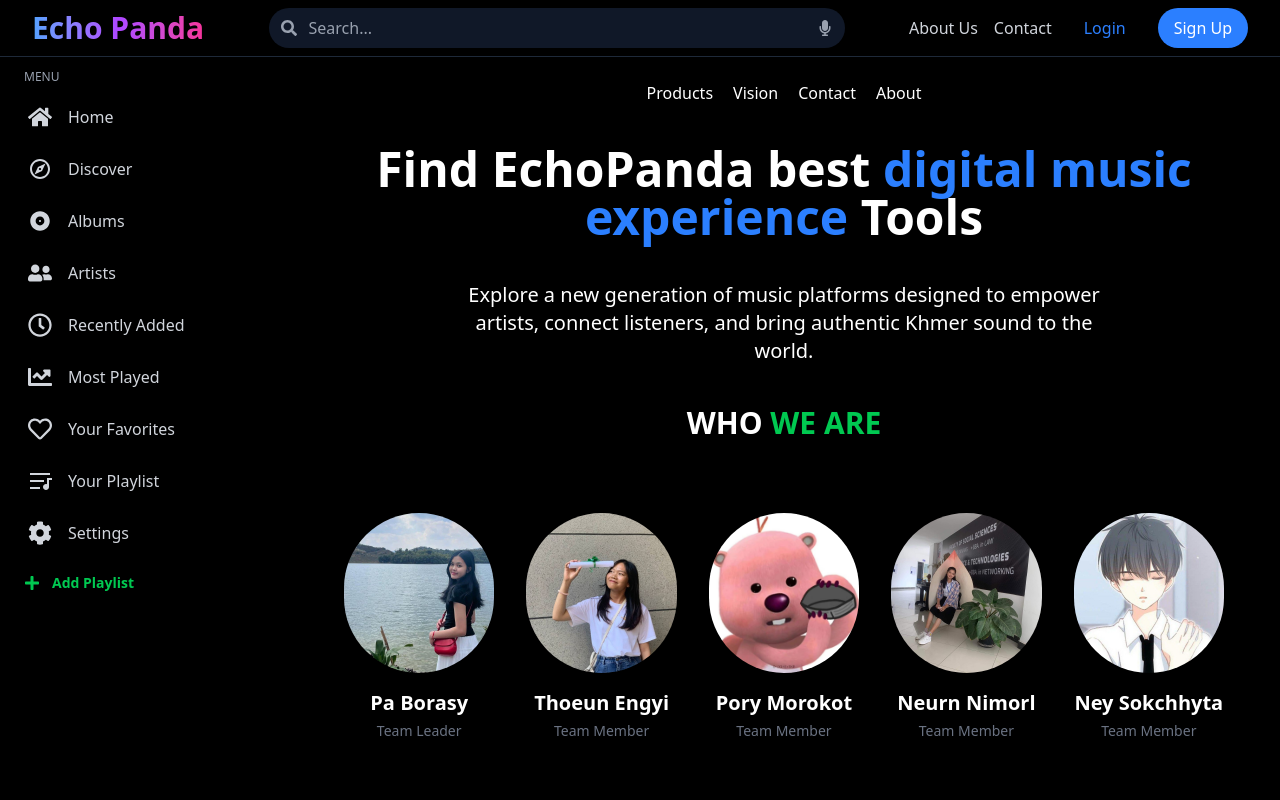
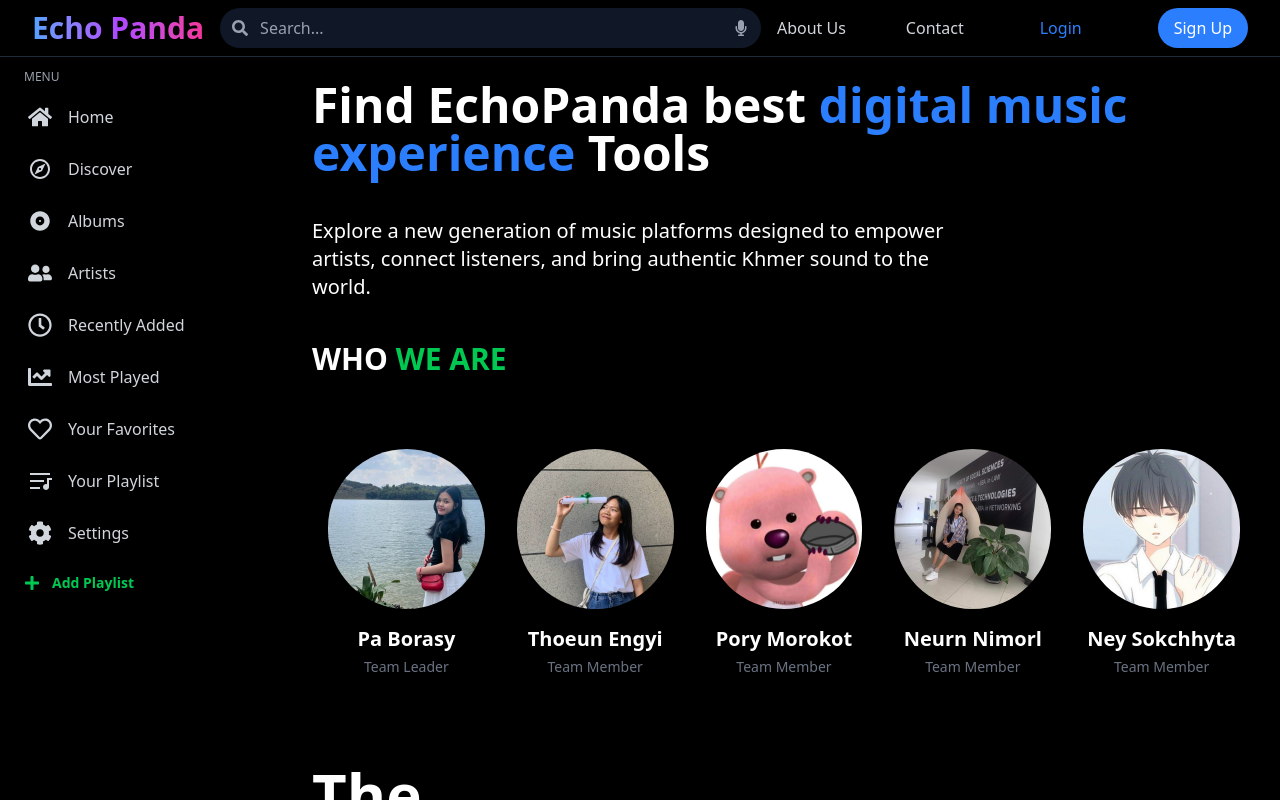
Before and after one commit to EchoPandas/web-echo-panda-front-end, a React (Vite) app: page /aboutUs in a window 1280 px wide. Built offline with nearby package versions, Linux system fonts and the light colour scheme.

Commit message:
link footer to the pages, add more space between component in nav bar, fix weight in about us

```diff
--- a/src/layouts/MainLayout.tsx
+++ b/src/layouts/MainLayout.tsx
@@ -1,11 +1,9 @@
 import React from 'react';
 import { Outlet } from 'react-router-dom';
-import NavBar from '../components/NavBar';
 
 const MainLayout: React.FC = () => {
   return (
     <div>
-      <NavBar />
       <Outlet />
     </div>
   );
--- a/src/pages/AboutUs.tsx
+++ b/src/pages/AboutUs.tsx
@@ -75,14 +75,7 @@ const AboutUs: React.FC = () => {
 
   return (
     <>
-      <div className="flex flex-col items-center text-center min-h-screen px-4">
-        {/* Navigation / Menu */}
-        <ul className="flex flex-row gap-5 justify-center mb-10">
-          <li>Products</li>
-          <li>Vision</li>
-          <li>Contact</li>
-          <li>About</li>
-        </ul>
+      <div className="flex flex-col min-h-screen w-full">
 
         {/* Hero Text */}
         <p className="font-bold text-3xl md:text-5xl mb-6">
--- a/src/pages/NavBar.tsx
+++ b/src/pages/NavBar.tsx
@@ -97,11 +97,11 @@ const NavBar: React.FC<NavBarProps> = ({ isLightMode, setIsLightMode }) => {
       </div>
 
       {/* Desktop Menu */}
-      <div className="hidden md:flex items-center space-x-4">
+      <div className="hidden md:flex items-center space-x-15">
         <NavLink to="/AboutUs" className={linkTextColor}>
           About Us
         </NavLink>
-        <NavLink to="/contact-us" className={linkTextColor}>
+        <NavLink to="/ContactUs" className={linkTextColor}>
           Contact
         </NavLink>
 
@@ -171,7 +171,7 @@ const NavBar: React.FC<NavBarProps> = ({ isLightMode, setIsLightMode }) => {
             </NavLink>
 
             <NavLink
-              to="/contact-us"
+              to="/ContactUs"
               className="dropdown-item"
               onClick={() => setIsMobileMenuOpen(false)}
             >
--- a/src/pages/home/AppFooter.tsx
+++ b/src/pages/home/AppFooter.tsx
@@ -1,5 +1,7 @@
 import React from "react";
 import { FaFacebook, FaInstagram, FaYoutube, FaTiktok, FaTwitter } from "react-icons/fa";
+import { Link } from "react-router-dom";
+
 
 interface Props {
   isLightMode: boolean;
@@ -29,36 +31,46 @@ const AppFooter: React.FC<Props> = ({ isLightMode }) => {
 
         {/* Melodies */}
           <div>
-          <h3 className={`font-semibold text-lg mb-3 border-b border-gray-600 w-fit ${textColor}`}>Melodies</h3>
+            <h3 className={`font-semibold text-lg mb-3 border-b border-gray-600 w-fit ${textColor}`}>
+              Melodies
+            </h3>
             <ul className="space-y-1 text-sm">
-            <li><a className={linkColor}>Songs</a></li>
-            <li><a className={linkColor}>Radio</a></li>
-            <li><a className={linkColor}>Podcast</a></li>
+              <li><Link to="/" className={linkColor}>Songs</Link></li>
+              <li><Link to="/radio" className={linkColor}>Radio</Link></li>
+              <li><Link to="/podcast" className={linkColor}>Podcast</Link></li>
             </ul>
           </div>
 
+
+
         {/* Access */}
         <div>
-          <h3 className={`font-semibold text-lg mb-3 border-b border-gray-600 w-fit ${textColor}`}>Access</h3>
+          <h3 className={`font-semibold text-lg mb-3 border-b border-gray-600 w-fit ${textColor}`}>
+            Access
+          </h3>
           <ul className="space-y-1 text-sm">
-            <li><a className={linkColor}>Explore</a></li>
-            <li><a className={linkColor}>Artists</a></li>
-            <li><a className={linkColor}>Playlists</a></li>
-            <li><a className={linkColor}>Albums</a></li>
-            <li><a className={linkColor}>Trending</a></li>
+            <li><Link to="/Discover" className={linkColor}>Explore</Link></li>
+            <li><Link to="/artist" className={linkColor}>Artists</Link></li>
+            <li><Link to="/playlist" className={linkColor}>Playlists</Link></li>
+            <li><Link to="/albums" className={linkColor}>Albums</Link></li>
+            <li><Link to="/most-played" className={linkColor}>Trending</Link></li>
           </ul>
         </div>
 
+
         {/* Contact */}
           <div>
-          <h3 className={`font-semibold text-lg mb-3 border-b border-gray-600 w-fit ${textColor}`}>Contact</h3>
+            <h3 className={`font-semibold text-lg mb-3 border-b border-gray-600 w-fit ${textColor}`}>
+              Contact
+            </h3>
             <ul className="space-y-1 text-sm">
-            <li><a className={linkColor}>About</a></li>
-            <li><a className={linkColor}>Policy</a></li>
-            <li><a className={linkColor}>Social Media</a></li>
-            <li><a className={linkColor}>Support</a></li>
+              <li><Link to="/AboutUs" className={linkColor}>About</Link></li>
+              <li><Link to="/policy" className={linkColor}>Policy</Link></li>
+              <li><Link to="/social" className={linkColor}>Social Media</Link></li>
+              <li><Link to="/support" className={linkColor}>Support</Link></li>
             </ul>
           </div>
+
 
         {/* Branding & Social */}
         <div className="flex flex-col justify-between">
--- a/src/pages/home/ContactUs.tsx
+++ b/src/pages/home/ContactUs.tsx
@@ -1,7 +1,7 @@
 import React from "react";
 
 interface Props {
-  isLightMode: boolean;
+  isLightMode?: boolean;
 }
 
 const ContactUs: React.FC<Props> = ({ isLightMode }) => {
--- a/src/pages/home/Songs.tsx
+++ b/src/pages/home/Songs.tsx
@@ -1,8 +1,8 @@
 import React from "react";
 
 interface Props {
-  title: string;
-  isLightMode: boolean;
+  title?: string;
+  isLightMode?: boolean;
 }
 
 const sampleSongs = Array.from({ length: 10 }, (_, i) => ({
@@ -10,8 +10,10 @@ const sampleSongs = Array.from({ length: 10 }, (_, i) => ({
   title: `Song ${i + 1}`,
   artist: `Artist ${i + 1}`,
 }));
-
-const SongSection: React.FC<Props> = ({ title, isLightMode }) => {
+const SongSection: React.FC<Props> = ({
+  title = "Songs",
+  isLightMode = true
+}) => {
   const bgClass = isLightMode ? "bg-gray-50" : "bg-gray-900";
   const textColor = isLightMode ? "text-gray-900" : "text-white";
   const cardBg = isLightMode ? "bg-gray-200" : "bg-gray-700";
--- a/src/routes/routeConfig.tsx
+++ b/src/routes/routeConfig.tsx
@@ -18,6 +18,9 @@ import Discover from "../pages/Discover";
 import Profile from "../pages/Profile";
 import Artist from "../pages/Artist";
 import AboutUs from "../pages/AboutUs";
+import ContactUs from "../pages/home/ContactUs";
+import Songs from "../pages/home/Songs";
+
 import {
   Artists,
   RecentlyAdded,
@@ -141,6 +144,14 @@ export const routeConfig: RouteConfig[] = [
     showInSidebar: false,
     icon: null,
   },
+  {
+  path: "/ContactUs",
+  label: "Contact Us",
+  component: ContactUs,
+  group: "general",
+  showInSidebar: false,
+  icon: null,
+},
 
   // Auth routes
   {
@@ -159,6 +170,14 @@ export const routeConfig: RouteConfig[] = [
     group: "auth",
     showInSidebar: false,
   },
+  {
+  path: "/Songs",
+  label: "Songs",
+  component: Songs,
+  group: "general",
+  showInSidebar: false,
+  icon: null,
+}
 ];
 
 // Helper function to get sidebar links
```
Lines whose indentation alone changed are shown as unchanged.
